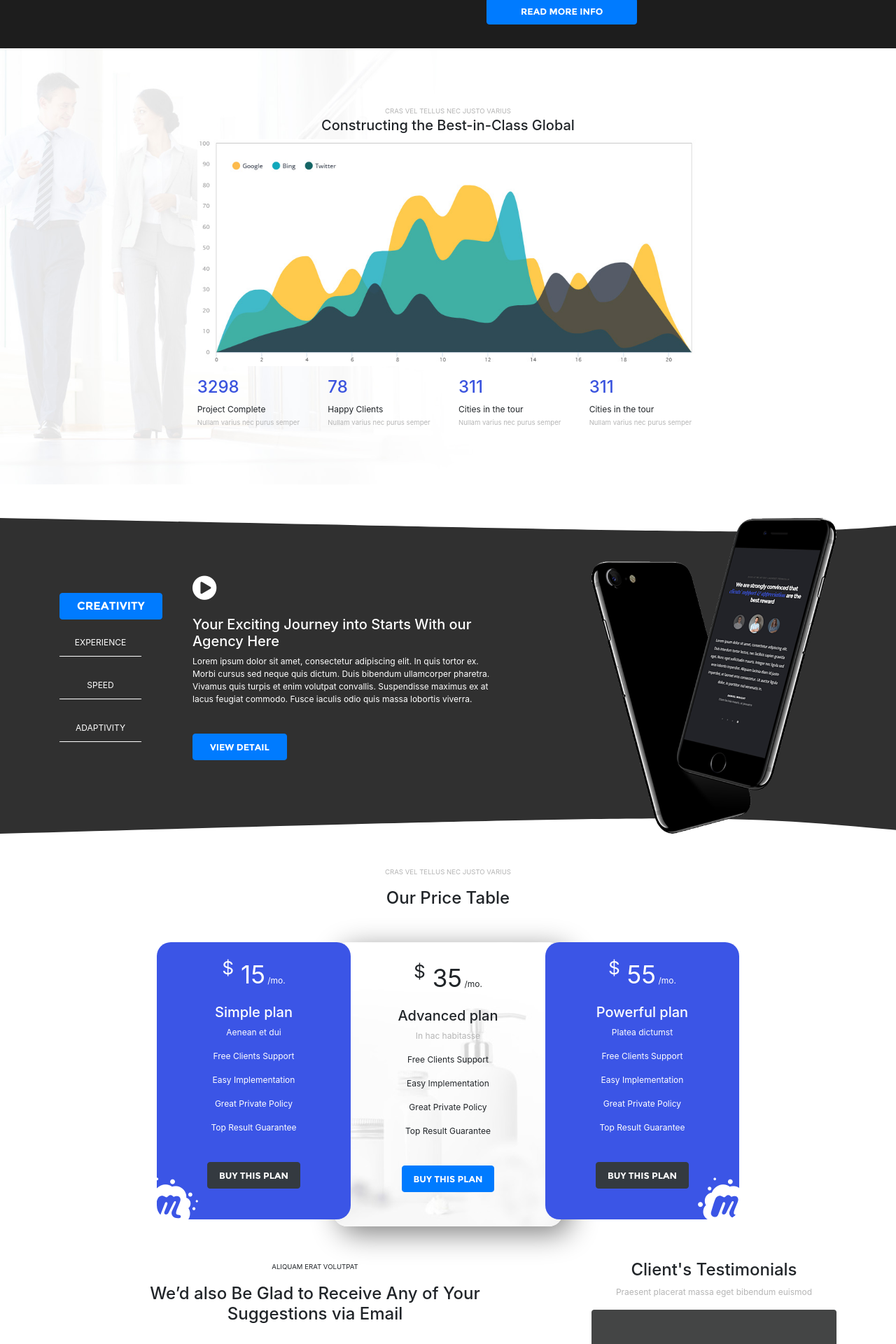
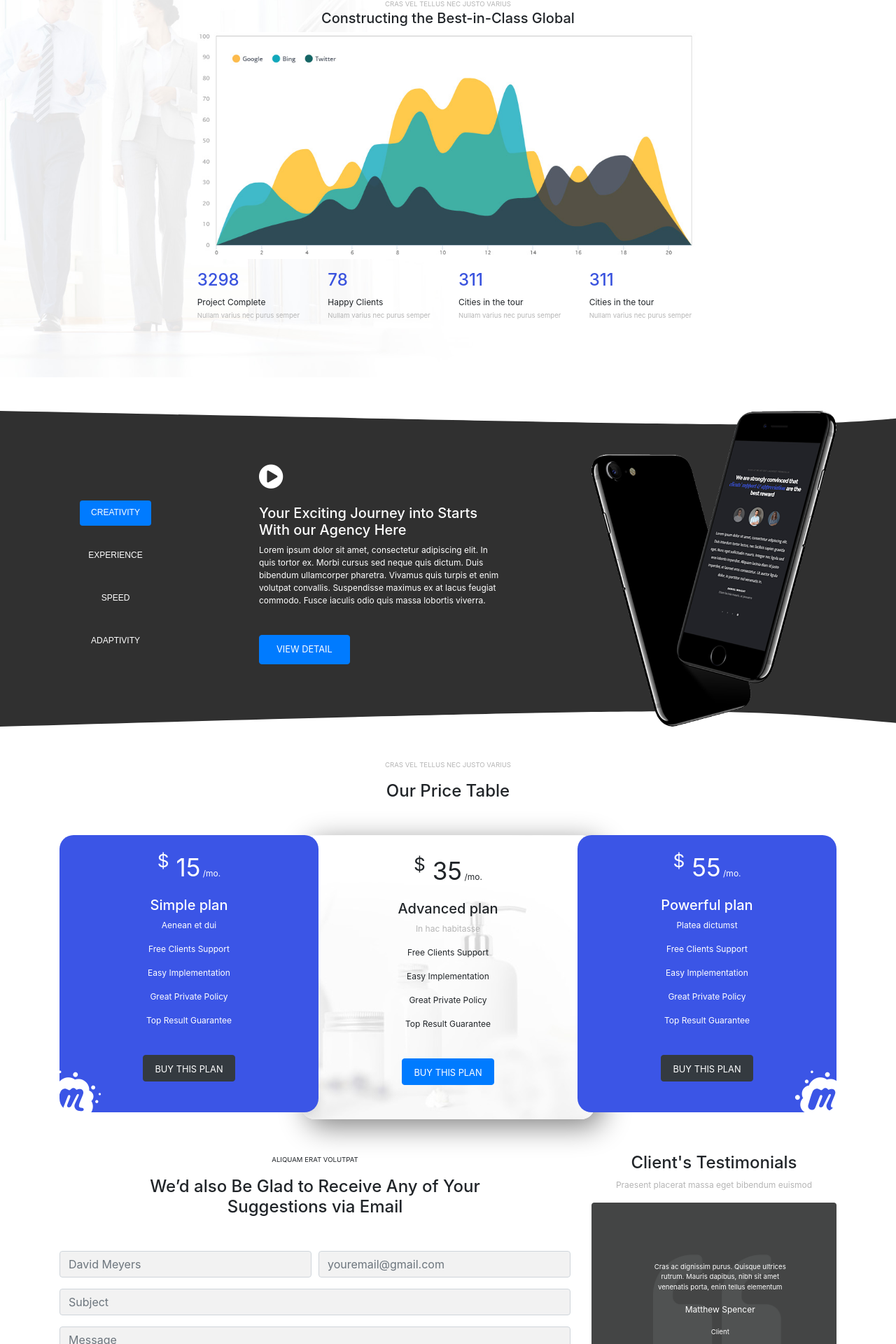
Before and after one commit to ssunils/magnetic, a web app: file index.html in a window 1280 px wide. Shown: the part 2860-4780 px from the top of the page at 70% size. Run offline with its HTML, style and script files only (its server is not run), Linux system fonts and the light colour scheme; some libraries are stand-ins or nearby versions.

Commit message:
corrections have been done (20-04-18)

```diff
--- a/css/style.css
+++ b/css/style.css
@@ -1,37 +1,20 @@
 body {
-	/*font-family: Myriad Pro;*/
 	font-size: 12px;
 }
 
 @font-face {
     font-family: "Myriad Pro";
     src: url("css/fonts/MyriadPro-Regular.otf");
-    font-family: "Montserrat-Bold";
-	src: url("css/fonts/Montserrat-Bold.ttf");
-}
-
-.form-control {
-	font-family: 'Open Sans', sans-serif;
-	font-size: 10px;
-}
-
-.btn {
-	font-family: Montserrat-Bold;
-}
-
-.lato {
-	font-family: 'Lato', sans-serif;
 }
 
 .banner {
 	background: url("banner-blue.jpg") no-repeat;
 	background-size: cover;
-	height: 100vh;
+	padding-bottom: 40px;
 }
 
 .navbar-brand {
 	padding-top: 25px;
-
 }
 
 .nav-item {
@@ -43,6 +26,7 @@ body {
 	border-bottom: 2px solid;
 	color: #4a7cbd;
 }
+
 .navbar-dark .navbar-nav .nav-link {
     color: white;
 }
@@ -53,9 +37,7 @@ body {
     top: 21px;
 }
 
-.border1 {
-    width: 400px;
-    height: 400px;
+.form-1 {
     margin-top: 80px;
     color: white;
     border: 8px solid;
@@ -64,6 +46,10 @@ body {
     opacity: .8;
     border-image: linear-gradient(-90deg, #42d69e, #3367fe);
     border-image-slice: 1;
+}
+
+.form-name {
+	height: 38px;
 }
 
 .banner-head {
@@ -76,6 +62,7 @@ body {
 	color: #0081ff;
 	font-size: 35px;
 }
+
 .gray {
 	background-color: #d7d7d7;
 }
@@ -84,23 +71,21 @@ body {
 	padding: 5px;
 	color: black;
 }
+
 .black {
 	background-color: #1d1d1d;
-	height: 200px;
-	width: 100%;
-	margin-top: 200px;
+	margin-top: 100px;
 }
+
 .black-2 {
-	position: relative;
-	bottom: 90px;
+	margin-top: -40px;
 	color: white;
 	padding: 40px;
-	height: 270px;
 	background-color: #1d1d1d;
 }
-.video-1 {
-	position: relative;
-	bottom: 150px;
+
+.video {
+	margin-top: -70px;
 }
 
 .chart-bg {
@@ -109,6 +94,7 @@ body {
 	background-size: cover;
 	padding: 80px;
 }
+
 .chart-bg h4{
 	color: #3a53de;
 }
@@ -116,39 +102,42 @@ body {
 .chart-bg small{
 	color: #b5b5b5;
 }
+
 .chart-bg p {
 	margin: 0;
-}
-.side-bar a {
-	border-bottom: 1px solid;
-	padding-bottom: 10px;
-	color: white;
-	display: inline-block;
-	width: 180%;
 }
 
 .mobile{
 	background-color: #303030;
 	color: white;
 	position: relative;
+}
 
-}
 .top-curve {
 	width: 100%;
 	height: 10vw;
 	position: absolute;
 }
+
 .bottom-curve{
 	width: 100%;
 	height: 10vw;
 	position: absolute;
 	bottom: 0;
+}
 
-}
 .mobile .fa {
 	font-size: 40px;
-	padding-bottom: 20px;
+	padding: 10px 0 20px;
 }
+
+.mobile a {
+	/*border-bottom: 1px solid;*/
+	color: white;
+	padding-bottom: 10px;
+	display: inline-block;
+}
+
 .blue-bg {
 	background-color: #3b55e6;
 	border-radius: 20px;
@@ -170,14 +159,15 @@ body {
 	box-shadow: 10px 10px 40px grey;
 	padding: 25px;
 	margin: 0 -25px 0 -25px;
+}
 
-}
 .meet-up{
 	font-size: 80px;
 	position: absolute;
 	bottom: -40px;
 	left: -25px;
 }
+
 .meet-up2{
 	font-size: 80px;
 	position: absolute;
@@ -185,9 +175,10 @@ body {
 	right: -25px;
 }
 
-input[type=text], input[type=tel], textarea[type=text] {
+.form-row textarea, input[type=text], input[type=tel] {
 	background-color: #f2f2f2;
 }
+
 .gray-text {
 	color: #b5b5b5;
 }
@@ -199,6 +190,7 @@ input[type=text], input[type=tel], textarea[type=text] {
 
 .slides {
 	position: relative;
+	/*width: 100%;*/
 }
 
 .slide-txt {
@@ -208,7 +200,7 @@ input[type=text], input[type=tel], textarea[type=text] {
 	color: white;
 	width: 15%;
 }
-.gray-circ {
+/*.gray-circ {
 	height: 60px;
 	width: 60px;
 	border: 1px ;
@@ -218,7 +210,7 @@ input[type=text], input[type=tel], textarea[type=text] {
 	bottom: -25px;
 	left: 40%;
 }
-
+*/
 .slick-dots li.slick-active button:before {
     /*opacity: .75;*/
     color: blue !important;
@@ -234,16 +226,20 @@ input[type=text], input[type=tel], textarea[type=text] {
 	background-color: black;
 	border-radius: 5px;
 }
+
 .footer-rule {
 	 border-right: 1px solid #444548;
 }
+
 .footer-1 {
 	background-color: #2f3033;
 	color: white;
 }
+
 .form-black input[type=text]{
 	background-color: #444548;
 }
+
 .footer-icon .fa {
 	color: white;
 }
@@ -251,13 +247,16 @@ input[type=text], input[type=tel], textarea[type=text] {
 .footer-icon .blue-twit {
 	color: #3b55e6;
 }
+
 .blue-twit .fa {
 	color: #3b55e6;
 }
+
 .no-blue a{
 	text-decoration: none;
 	color: gray;
 }
+
 .footer-2 {
 	background-color: #252628;
 	padding: 20px;
--- a/index.html
+++ b/index.html
@@ -52,9 +52,8 @@
 	<div class="banner-form">
 		<div class="container">
 			<div class="row">
-				<div class="col-md-1"></div>
-				<div class="col-md-4">
-				<div class="border1 text-center p-3">
+				<div class="offset-1 col-md-4">
+				<div class="form-1 text-center p-4">
 					<p class="small my-1">I would like to discuss:</p>
 					<h4 class="my-1">Request a Call back</h4>
 					<p class="lato">Would you like to speak to one of our advisers over the phone? Just submit your details and we’ll be in touch shortly</p>
@@ -70,7 +69,7 @@
 							    <option>5</option>
 						 	</select>
 						</div>
-						<div class="col-6"><input type="text" class="form-control" placeholder="Name"></div>
+						<div class="col-6"><input type="text" class="form-control form-name" placeholder="Name"></div>
 						<div class="col-12"><input type="tel" class="form-control my-3" placeholder="Phone Number"></div>
 						<div class="col-12"><textarea class="form-control" rows="2" placeholder="Message"></textarea></div>
 						<div class="col-12 text-center">
@@ -80,8 +79,7 @@
 
 			</div>
 		</div>
-				<div class="col-md-2"></div>
-				<div class="col-md-4">
+				<div class="offset-1 col-md-4">
 					<h2 class="banner-head">Improve your Income lifestyle Become</h2>
 					<a href="#" class="btn btn-primary px-5 my-4"><span class="small">GET STARTED NOW!</span></a>
 				</div>
@@ -163,7 +161,7 @@
 			<p>CRAS VEL TELLUS NEC JUSTO VARIUS</p>
 			<h4>Team of Experienced Professionals</h4>
 		<div class="row my-5">
-			<div class="col-4">
+			<div class="col-12 col-md-4">
 				<img class="img-fluid mb-4" src="images/team1.jpg" alt="team-member" />
 				<p class="mb-1">DAVID SPENCER</p>
 				<P>Creative director</P>
@@ -172,7 +170,7 @@
 				<a href="#"><i class="fa fa-vimeo"></i></a>
 				<a href="#"><i class="fa fa-wordpress"></i></a>
 			</div>
-			<div class="col-4">
+			<div class="col-12 col-md-4">
 				<img class="img-fluid mb-4" src="images/team2.jpg" alt="team-member"/>
 				<p class="mb-1">DAVID SPENCER</p>
 				<P>Creative director</P>
@@ -181,7 +179,7 @@
 				<a href="#"><i class="fa fa-vimeo"></i></a>
 				<a href="#"><i class="fa fa-wordpress"></i></a>
 			</div>
-			<div class="col-4">
+			<div class="col-12 col-md-4">
 				<img class="img-fluid mb-4" src="images/team3.jpg" alt="team-member"/>
 				<P class="mb-1">DOROTHY MARCUS</P>
 				<P>Creative director</P>
@@ -198,21 +196,19 @@
 <div class="jumbotron-fluid">
 	<div class="black">
 		<div class="container">
-			<div class="row">
-				<div class="col-md-1"></div>
-				<div class="col-md-5 col-sm-12">
-					<div class="video-1">
-						<iframe width="475" height="280" src="https://www.youtube.com/embed/pZ5576Pags4?rel=0&amp;showinfo=0" frameborder="0" allowfullscreen></iframe>
+			<div class="row no-gutters">
+				<div class="col-12 offset-1 col-md-5 ">
+					<div class="embed-responsive embed-responsive-16by9 video">
+						<iframe width="475" height="280" src="https://www.youtube.com/embed/pZ5576Pags4?rel=0&amp;showinfo=0" allowfullscreen></iframe>
 					</div>
 				</div>
-				<div class="col-md-5 col-sm-12">
+				<div class="col-12 col-md-5">
 					<div class="black-2">
 						<h6>But nothing the copy said could convince her and so it didn’t take long until a few Writers ambushed her, made her drunk</h6>
 						<p>Fusce quam eros, pharetra a sapien id, suscipit vulputate orci. Etiam non nisi suscipit, varius libero a, convallis tortor. Vivamus ut ipsum lacinia, accumsan lorem id, ultricies nibh. Nam sit amet dolor pharetra, tincidunt arcu at.</p>
 						<a href="#" class="btn btn-primary px-5 my-4"><span class="small">READ MORE INFO</span></a>
 					</div>
 				</div>
-				<div class="col-md-1"></div>
 			</div>
 		</div>
 	</div>
@@ -228,22 +224,22 @@
 				<h5>Constructing the Best-in-Class Global</h5>
 				<img class="img-fluid" src="images/chart.jpg" alt="chart"/>
 					<div class="row text-left pt-3">
-						<div class="col-3">
+						<div class="col-6 col-md-3">
 							<h4>3298</h4>
 							<p>Project Complete</p>
 							<p><small>Nullam varius nec purus semper</small></p>
 						</div>
-						<div class="col-3">
+						<div class="col-6 col-md-3">
 							<h4>78</h4>
 							<p>Happy Clients</p>
 							<p><small>Nullam varius nec purus semper</small></p>
 						</div>
-						<div class="col-3">
+						<div class="col-6 col-md-3">
 							<h4>311</h4>
 							<p>Cities in the tour</p>
 							<p><small>Nullam varius nec purus semper</small></p>
 						</div>
-						<div class="col-3">
+						<div class="col-6 col-md-3">
 							<h4>311</h4>
 							<p>Cities in the tour</p>
 							<p><small>Nullam varius nec purus semper</small></p>
@@ -266,23 +262,29 @@
 	<div class="jumbotron-fluid">
 		<div class="container">
 			<div class="row">
-				<div class="col-md-1 text-center my-auto">
-					<a href="#" class="btn btn-primary px-4 mb-3">CREATIVITY</a>
-					<div class="side-bar">
-					<p class="py-2"><a href="#">EXPERIENCE</a></p>
-					<p class="py-2 short"><a href="#">SPEED</a></p>
-					<p class="py-2"><a href="#">ADAPTIVITY</a></p>
+				<div class="col-4 col-md-2 text-center my-auto">
+					<ul class="nav flex-column nav-pills">
+					    <li class="nav-item">
+					      <a class="nav-link active" href="#">CREATIVITY</a>
+					    </li>
+					    <li class="nav-item">
+					      <a class="nav-link" href="#">EXPERIENCE</a>
+					    </li>
+					    <li class="nav-item">
+					      <a class="nav-link" href="#">SPEED</a>
+					    </li>
+					    <li class="nav-item">
+					      <a class="nav-link" href="#">ADAPTIVITY</a>
+					    </li>
+					 </ul>
 				</div>
-			</div>
-				<div class="col-md-1"></div>
-				<div class="col-md-5 my-auto">
+				<div class="col-7 offset-1 col-md-4 my-auto">
 					<i class="fa fa-play-circle"></i>
 					<h5>Your Exciting Journey into Starts With our Agency Here</h5>
 					<p>Lorem ipsum dolor sit amet, consectetur adipiscing elit. In quis tortor ex. Morbi cursus sed neque quis dictum. Duis bibendum ullamcorper pharetra. Vivamus quis turpis et enim volutpat convallis. Suspendisse maximus ex at lacus feugiat commodo. Fusce iaculis odio quis massa lobortis viverra.</p>
 					<a href="#" class="btn btn-primary px-4 my-4"><span class="small">VIEW DETAIL</span></a>
 				</div>
-				<div class="col-md-1"></div>
-				<div class="col-md-4">
+				<div class="d-none d-md-block offset-1 col-md-4">
 					<img class="img-fluid" src="images/mobile.png" alt="mobile"/>
 				</div>
 			</div>
@@ -294,7 +296,7 @@
 		<p class="small gray-text">CRAS VEL TELLUS NEC JUSTO VARIUS</p>
 		<h4 class="mb-5">Our Price Table</h4>
 	<div class="container">
-		<div class="row no-gutters w-75 mx-auto">
+		<div class="row no-gutters mx-auto">
 			<div class="col-md-4">
 				<div class="blue-bg">
 					<p><span class="big"><sup>$</sup> 15</span> /mo.</p>
@@ -340,7 +342,7 @@
 <div class="testimonial my-5">
 	<div class="container">
 		<div class="row">
-			<div class="col-md-8 text-center">
+			<div class="col-sm-12 col-md-8 text-center">
 				<p><small>ALIQUAM ERAT VOLUTPAT</small></p>
 				<h4 class="mx-auto txt-break">We’d also Be Glad to Receive Any of Your Suggestions via Email</h4>
 				<form>
@@ -354,7 +356,7 @@
 				</form>
 			</div>
 
-			<div class="col-md-4 text-center">
+			<div class="col-sm-12 col-md-4 text-center">
 				<h4>Client's Testimonials</h4>
 				<p class="gray-text">Praesent placerat massa eget bibendum euismod</p>
 
@@ -388,8 +390,8 @@
 	<div class="footer-1 mt-5">
 		<div class="container">
 			<div class="row">
-				<div class="col-sm-6 col-md-2">
-					<h5 class="mb-4 pt-4">Shoulder</h5>
+				<div class="col-12 col-sm-6 col-md-2 py-3">
+					<h5 class="mb-4">Shoulder</h5>
 					<small>POSTAL ADDRESS</small>
 					<p>PO Box 16122 Collins Street West Victoria 8007 Australia</p>
 					<small>POSTAL ADDRESS</small>
@@ -398,41 +400,41 @@
 					<p>+61 3 8376 6284</p>
 				</div>
 
-				<div class="footer-rule"></div>
+				<div class="footer-rule d-none d-sm-block"></div>
 
-				<div class="col-sm-6 col-md-3 ml-2 pt-4">
+				<div class="col-12 col-sm-5 col-md-3 py-3">
 					<p>RECENT POST</p>
 					<div class="row">
-						<div class="col-3 mt-3">
+						<div class="col-2 col-sm-4 col-lg-3 mt-3">
 							<div class="border border-dark box"></div>
 						</div>
-						<div class="col-9 mt-3">
+						<div class="col-8 col-sm-8 col-lg-9 mt-3">
 							<div class="recent-post">Best Montion Design is Here Download</div>
-							<i class="fa fa-clock-o gray-text"><small> &nbsp;NOV 12, 2018</small></i>
+							<i class="fa fa-clock-o gray-text"></i><small class="gray-text"> &nbsp;NOV 12, 2018</small>
 						</div>
 					</div>
 					<div class="row py-4">
-						<div class="col-3">
+						<div class="col-2 col-sm-4 col-lg-3">
 							<div class="border border-dark box"></div>
 						</div>
-						<div class="col-9">
+						<div class="col-8 col-sm-8 col-lg-9">
 							<div class="recent-post">Best Montion Design is Here Download</div>
-							<i class="fa fa-clock-o gray-text"><small>&nbsp; NOV 12, 2018</small></i>
+							<i class="fa fa-clock-o gray-text"></i><small class="gray-text"> &nbsp;NOV 12, 2018</small>
 						</div>
 					</div>
 					<div class="row">
-						<div class="col-3">
+						<div class="col-2 col-sm-4 col-lg-3">
 							<div class="border border-dark box"></div>
 						</div>
-						<div class="col-9">
+						<div class="col-8 col-sm-8 col-lg-9">
 							<div class="recent-post">Best Montion Design is Here Download</div>
-							<i class="fa fa-clock-o gray-text"><small>&nbsp; NOV 12, 2018</small></i>
+							<i class="fa fa-clock-o gray-text"></i><small class="gray-text"> &nbsp;NOV 12, 2018</small>
 						</div>
 					</div>
 				</div>
-				<div class="footer-rule"></div>
+				<div class="footer-rule d-none d-md-block"></div>
 
-				<div class="col-sm-6 col-md-3 text-left pt-4">
+				<div class="col-12 col-sm-6 col-md-3 text-left pt-3">
 					<p class="mb-4">TAG CLOUD</p>
 					<a href="#" class="btn btn-dark mb-2"><span class="small">AUDIO</span></a>
 					<a href="#" class="btn btn-dark mb-2"><span class="small">BLOG</span></a>
@@ -456,9 +458,9 @@
 					</div>
 				</div>
 
-				<div class="footer-rule"></div>
+				<div class="footer-rule d-none d-sm-block"></div>
 
-				<div class="col-md-3 pt-4">
+				<div class="col-12 col-sm-5 col-md-3 pt-3">
 					<div class="footer-icon">
 						<p>SUBSCRIBE TO RSS</p>
 						<p>Lorem ipsum dolor sit amet, consectetur adipiscing elit nullam pellentesque.</p>
@@ -467,7 +469,7 @@
 						<a href="#"><i class="fa fa-google-plus pr-2"></i></a>
 						<a href="#"><i class="fa fa-linkedin pr-2"></i></a>
 						<div class="form-black"><input type="text" class="form-control border-0 mt-4" placeholder="Type your mail"></div>
-						<a href="#" class="btn btn-primary btn-block px-5 mt-3"><i class="fa fa-rss"><small>&nbsp; SUBSCRIBE</small></i></a>
+						<a href="#" class="btn btn-primary btn-block px-5 mt-3"><i class="fa fa-rss"></i><small>&nbsp; SUBSCRIBE</small></a>
 					</div>
 				</div>
 			</div>
```
Also changed, not shown: css/responsive.css (+31 -6 lines), 1 other file.
